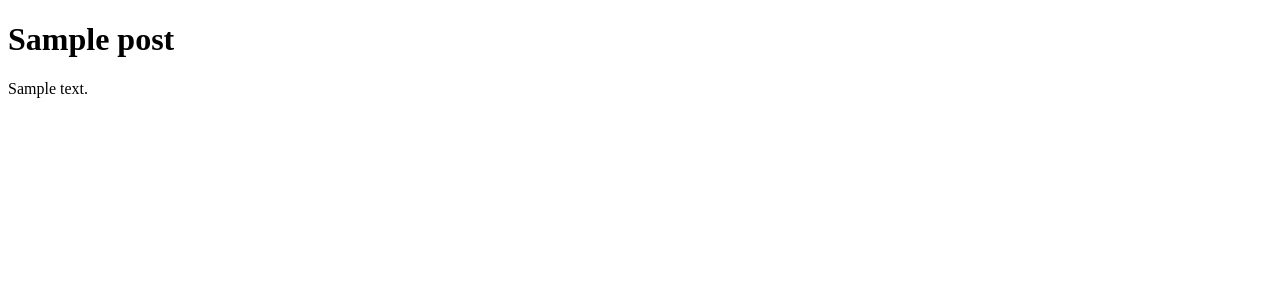
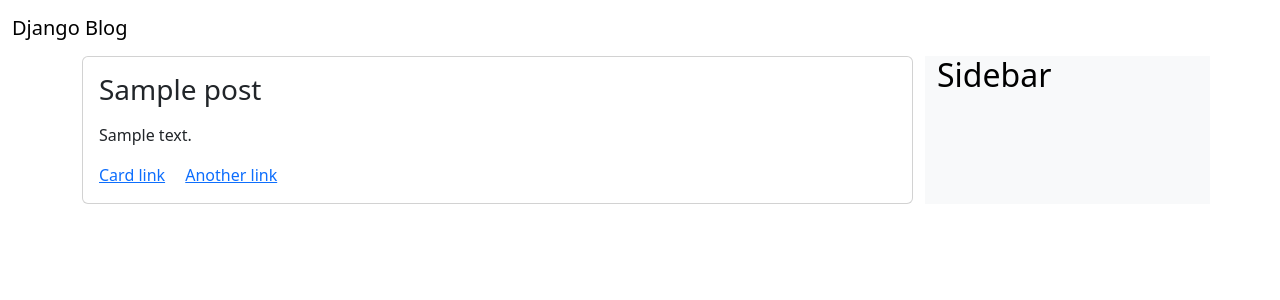
Before and after one commit to JekyunKim/mysite2, a Django app: page /blog/1 in a window 1280 px wide. Shown: the top 300 px of the page. Run offline with Django 4.2, Linux system fonts and the light colour scheme; tables that the repository leaves empty hold one stand-in row (values such as "Sample post").

Commit message:
Bootstrap 적용

```diff
--- a/blog/templates/blog/base.html
+++ b/blog/templates/blog/base.html
@@ -6,9 +6,26 @@
           content="width=device-width, user-scalable=no, initial-scale=1.0, maximum-scale=1.0, minimum-scale=1.0">
     <meta http-equiv="X-UA-Compatible" content="ie=edge">
     <title>{% block title %}base.html{% endblock title %}</title>
+    <link href="https://cdn.jsdelivr.net/npm/bootstrap@5.3.0/dist/css/bootstrap.min.css" rel="stylesheet" integrity="sha384-9ndCyUaIbzAi2FUVXJi0CjmCapSmO7SnpJef0486qhLnuZ2cdeRhO02iuK6FUUVM" crossorigin="anonymous">
 </head>
 <body>
-{% block content %}
-{% endblock content %}
+<nav class="navbar bg-body-emphasis">
+  <div class="container-fluid">
+    <a class="navbar-brand" href="#">Django Blog</a>
+  </div>
+</nav>
+
+<div class="container gy-5">
+    <div class="row">
+        <div class="col-9">
+            {% block content %}
+            {% endblock content %}
+        </div>
+        <div class="col-3 text-bg-light">
+            <h2>Sidebar</h2>
+        </div>
+    </div>
+</div>
+<script src="https://cdn.jsdelivr.net/npm/bootstrap@5.3.0/dist/js/bootstrap.bundle.min.js" integrity="sha384-geWF76RCwLtnZ8qwWowPQNguL3RmwHVBC9FhGdlKrxdiJJigb/j/68SIy3Te4Bkz" crossorigin="anonymous"></script>
 </body>
 </html>
--- a/blog/templates/blog/post/detail.html
+++ b/blog/templates/blog/post/detail.html
@@ -1,8 +1,14 @@
 {% extends 'blog/base.html' %}
 
 {% block content %}
-    <h1>{{ post.title }}</h1>
-    <p>
-        {{ post.body|linebreaks }}
-    </p>
+    <div class="card">
+        <div class="card-body">
+            <h3 class="card-title">{{ post.title }}</h3>
+            <p class="card-text">
+                {{ post.body|linebreaks }}
+            </p>
+            <a href="#" class="card-link">Card link</a>
+            <a href="#" class="card-link">Another link</a>
+        </div>
+    </div>
 {% endblock content %}
```
Also changed, not shown: blog/templates/blog/post/list.html (+8 -5 lines).
